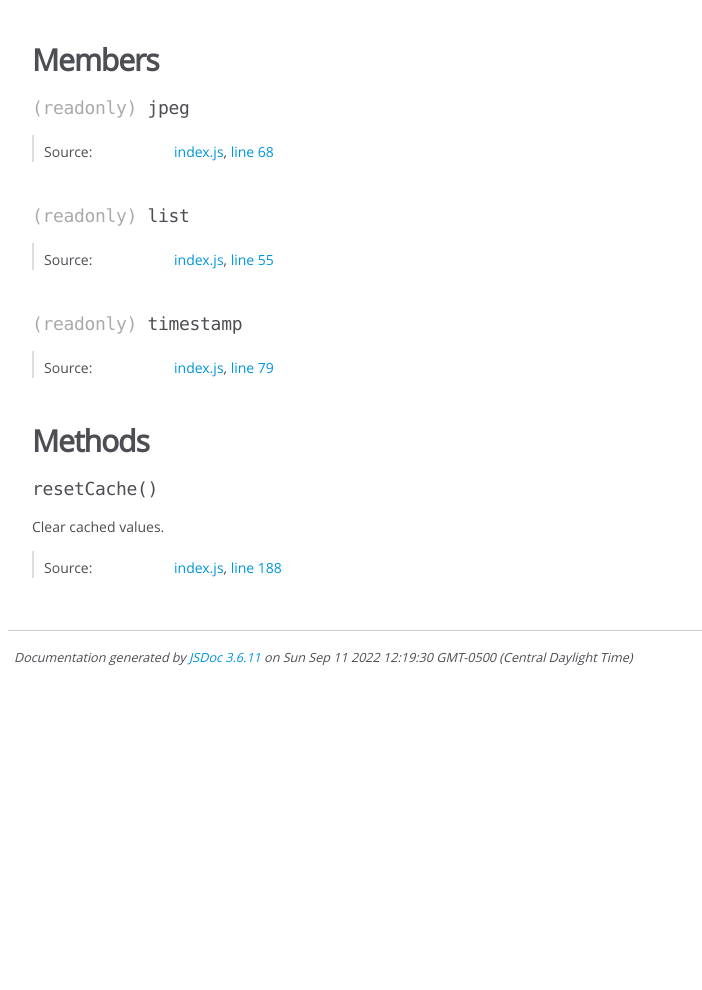
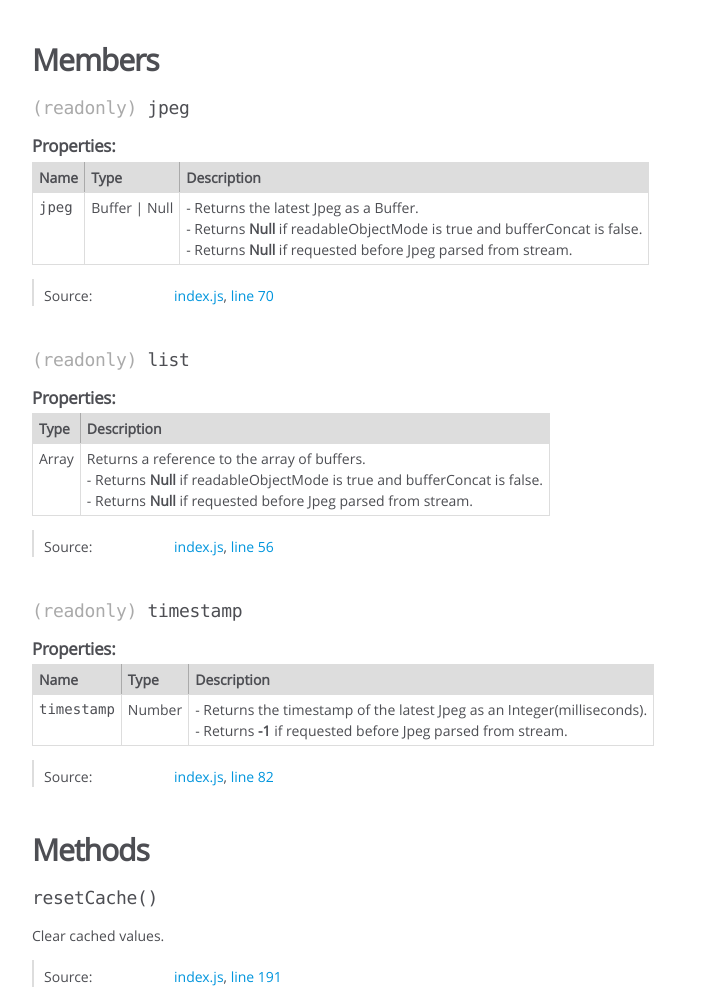
Before and after one commit to kevinGodell/pipe2jpeg, a website: page docs/Pipe2Jpeg.html in a window 1280 px wide. Shown: the part 722-1712 px from the top of the page, without its empty margins (0-702 px from the left). Before the commit the page ends 1404 px from the top, so only its background shows below. Drawn offline with Linux system fonts and the light colour scheme.

Commit message:
update docs

```diff
--- a/docs/Pipe2Jpeg.html
+++ b/docs/Pipe2Jpeg.html
@@ -345,60 +345,61 @@
 
 
 
-<dl class="details">
+    <h5 class="subsection-title">Properties:</h5>
+
+
+
+<table class="props">
+    <thead>
+    <tr>
+
+        <th>Name</th>
+
+
+        <th>Type</th>
 
 
 
 
 
+        <th class="last">Description</th>
+    </tr>
+    </thead>
+
+    <tbody>
+
+
+        <tr>
+
+                <td class="name"><code>jpeg</code></td>
+
+
+            <td class="type">
+
+
+<span class="param-type">Buffer</span>
+|
+
+<span class="param-type">Null</span>
+
+
+
+            </td>
 
 
 
 
 
+            <td class="description last">- Returns the latest Jpeg as a Buffer.
+<br/>
+- Returns <b>Null</b> if readableObjectMode is true and bufferConcat is false.
+<br/>
+- Returns <b>Null</b> if requested before Jpeg parsed from stream.</td>
+        </tr>
 
 
-
-
-
-
-
-
-
-
-
-
-
-
-
-
-    <dt class="tag-source">Source:</dt>
-    <dd class="tag-source"><ul class="dummy"><li>
-        <a href="index.js.html">index.js</a>, <a href="index.js.html#line68">line 68</a>
-    </li></ul></dd>
-
-
-
-
-
-
-
-</dl>
-
-
-
-
-
-
-
-
-<h4 class="name" id="list"><span class="type-signature">(readonly) </span>list<span class="type-signature"></span></h4>
-
-
-
-
-
-
+    </tbody>
+</table>
 
 
 
@@ -432,7 +433,7 @@
 
     <dt class="tag-source">Source:</dt>
     <dd class="tag-source"><ul class="dummy"><li>
-        <a href="index.js.html">index.js</a>, <a href="index.js.html#line55">line 55</a>
+        <a href="index.js.html">index.js</a>, <a href="index.js.html#line70">line 70</a>
     </li></ul></dd>
 
 
@@ -450,13 +451,65 @@
 
 
 
-<h4 class="name" id="timestamp"><span class="type-signature">(readonly) </span>timestamp<span class="type-signature"></span></h4>
+<h4 class="name" id="list"><span class="type-signature">(readonly) </span>list<span class="type-signature"></span></h4>
 
 
 
 
 
 
+
+
+
+
+    <h5 class="subsection-title">Properties:</h5>
+
+
+
+<table class="props">
+    <thead>
+    <tr>
+
+
+        <th>Type</th>
+
+
+
+
+
+        <th class="last">Description</th>
+    </tr>
+    </thead>
+
+    <tbody>
+
+
+        <tr>
+
+
+            <td class="type">
+
+
+<span class="param-type">Array</span>
+
+
+
+            </td>
+
+
+
+
+
+            <td class="description last">Returns a reference to the array of buffers.
+<br/>
+- Returns <b>Null</b> if readableObjectMode is true and bufferConcat is false.
+<br/>
+- Returns <b>Null</b> if requested before Jpeg parsed from stream.</td>
+        </tr>
+
+
+    </tbody>
+</table>
 
 
 
@@ -490,7 +543,119 @@
 
     <dt class="tag-source">Source:</dt>
     <dd class="tag-source"><ul class="dummy"><li>
-        <a href="index.js.html">index.js</a>, <a href="index.js.html#line79">line 79</a>
+        <a href="index.js.html">index.js</a>, <a href="index.js.html#line56">line 56</a>
+    </li></ul></dd>
+
+
+
+
+
+
+
+</dl>
+
+
+
+
+
+
+
+
+<h4 class="name" id="timestamp"><span class="type-signature">(readonly) </span>timestamp<span class="type-signature"></span></h4>
+
+
+
+
+
+
+
+
+
+
+    <h5 class="subsection-title">Properties:</h5>
+
+
+
+<table class="props">
+    <thead>
+    <tr>
+
+        <th>Name</th>
+
+
+        <th>Type</th>
+
+
+
+
+
+        <th class="last">Description</th>
+    </tr>
+    </thead>
+
+    <tbody>
+
+
+        <tr>
+
+                <td class="name"><code>timestamp</code></td>
+
+
+            <td class="type">
+
+
+<span class="param-type">Number</span>
+
+
+
+            </td>
+
+
+
+
+
+            <td class="description last">- Returns the timestamp of the latest Jpeg as an Integer(milliseconds).
+<br/>
+- Returns <b>-1</b> if requested before Jpeg parsed from stream.</td>
+        </tr>
+
+
+    </tbody>
+</table>
+
+
+
+
+<dl class="details">
+
+
+
+
+
+
+
+
+
+
+
+
+
+
+
+
+
+
+
+
+
+
+
+
+
+
+    <dt class="tag-source">Source:</dt>
+    <dd class="tag-source"><ul class="dummy"><li>
+        <a href="index.js.html">index.js</a>, <a href="index.js.html#line82">line 82</a>
     </li></ul></dd>
 
 
@@ -570,7 +735,7 @@
 
     <dt class="tag-source">Source:</dt>
     <dd class="tag-source"><ul class="dummy"><li>
-        <a href="index.js.html">index.js</a>, <a href="index.js.html#line188">line 188</a>
+        <a href="index.js.html">index.js</a>, <a href="index.js.html#line191">line 191</a>
     </li></ul></dd>
 
 
@@ -622,7 +787,7 @@
 <br class="clear">
 
 <footer>
-    Documentation generated by <a href="https://github.com/jsdoc/jsdoc">JSDoc 3.6.11</a> on Sun Sep 11 2022 12:19:30 GMT-0500 (Central Daylight Time)
+    Documentation generated by <a href="https://github.com/jsdoc/jsdoc">JSDoc 3.6.11</a> on Sun Sep 11 2022 12:20:15 GMT-0500 (Central Daylight Time)
 </footer>
 
 <script> prettyPrint(); </script>
```
Also changed, not shown: docs/index.html (+1 -1 lines), docs/index.js.html (+4 -1 lines).
